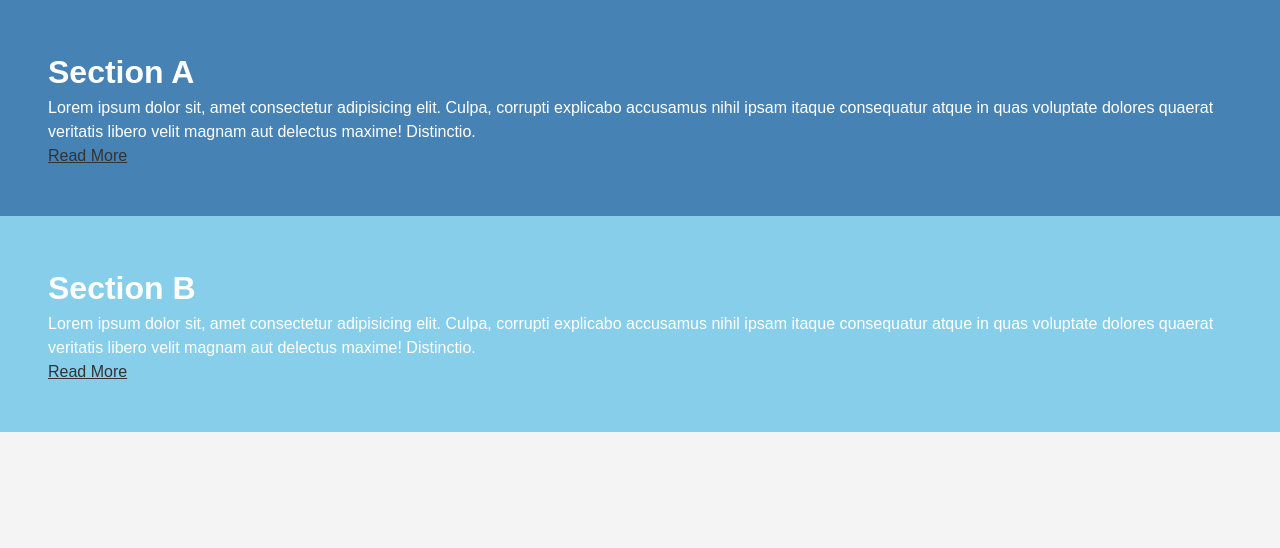
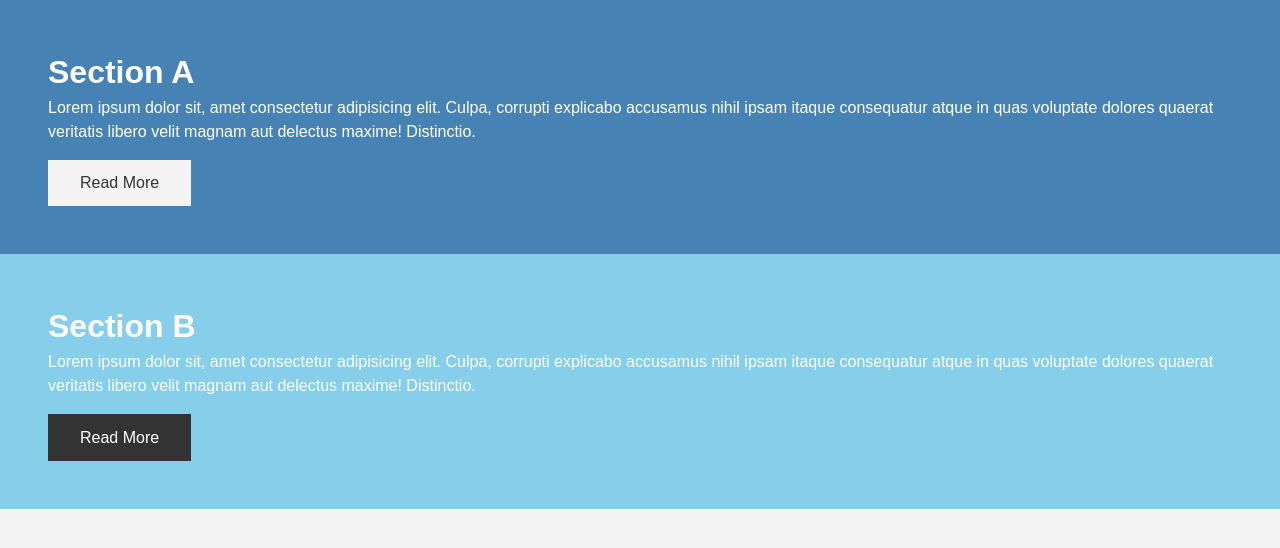
Before and after one commit to winadiw/modern-html-css-course, a PHP site: page /dist/index.html in a window 1280 px wide. Shown: the part 80-628 px from the top of the page. Run offline with PHP 8.4, Linux system fonts and the light colour scheme.

Commit message:
#116 - inheritance & contrast

```diff
--- a/sass_sandbox/dist/css/main.css
+++ b/sass_sandbox/dist/css/main.css
@@ -30,3 +30,19 @@ a {
   color: #333; }
   a:hover {
     color: coral; }
+
+.btn-light, .btn-dark {
+  display: inline-block;
+  padding: 0.7rem 2rem;
+  border: none;
+  cursor: pointer;
+  text-decoration: none;
+  margin-top: 1rem; }
+
+.btn-light {
+  background: #f4f4f4;
+  color: #333; }
+
+.btn-dark {
+  background: #333;
+  color: #fff; }
--- a/sass_sandbox/scss/main.scss
+++ b/sass_sandbox/scss/main.scss
@@ -47,3 +47,26 @@ a {
     color: coral;
   }
 }
+
+%btn-shared {
+  display: inline-block;
+  padding: 0.7rem 2rem;
+  border: none;
+  cursor: pointer;
+  text-decoration: none;
+  margin-top: 1rem;
+}
+
+.btn {
+  &-light {
+    @extend %btn-shared;
+    background: $light-color;
+    color: #333;
+  }
+
+  &-dark {
+    @extend %btn-shared;
+    background: $dark-color;
+    color: #fff;
+  }
+}
```
